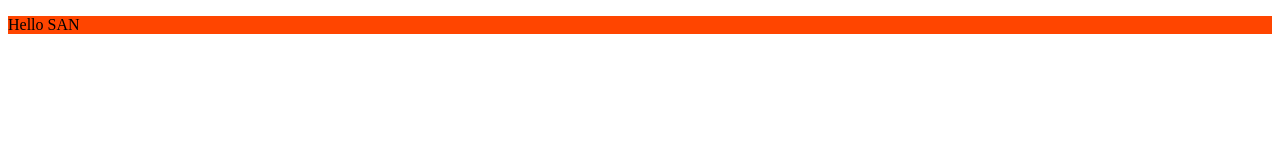
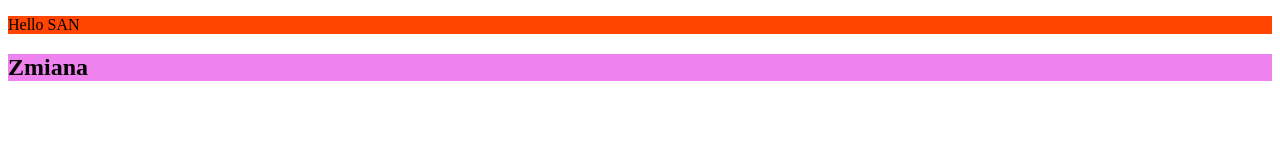
Before and after one commit to DOenter/SANgit, a plain HTML site: page index.html in a window 1280 px wide. Drawn offline with Linux system fonts and the light colour scheme.

Commit message:
Changed html and style

```diff
--- a/index.html
+++ b/index.html
@@ -10,6 +10,9 @@
     <p>
         Hello SAN
     </p>
+    <h2>
+        Zmiana
+    </h2>
 
 </body>
 </html>
--- a/style.css
+++ b/style.css
@@ -1,3 +1,6 @@
 p {
     background-color: orangered;
 }
+h2 {
+    background-color: violet;
+}
```
